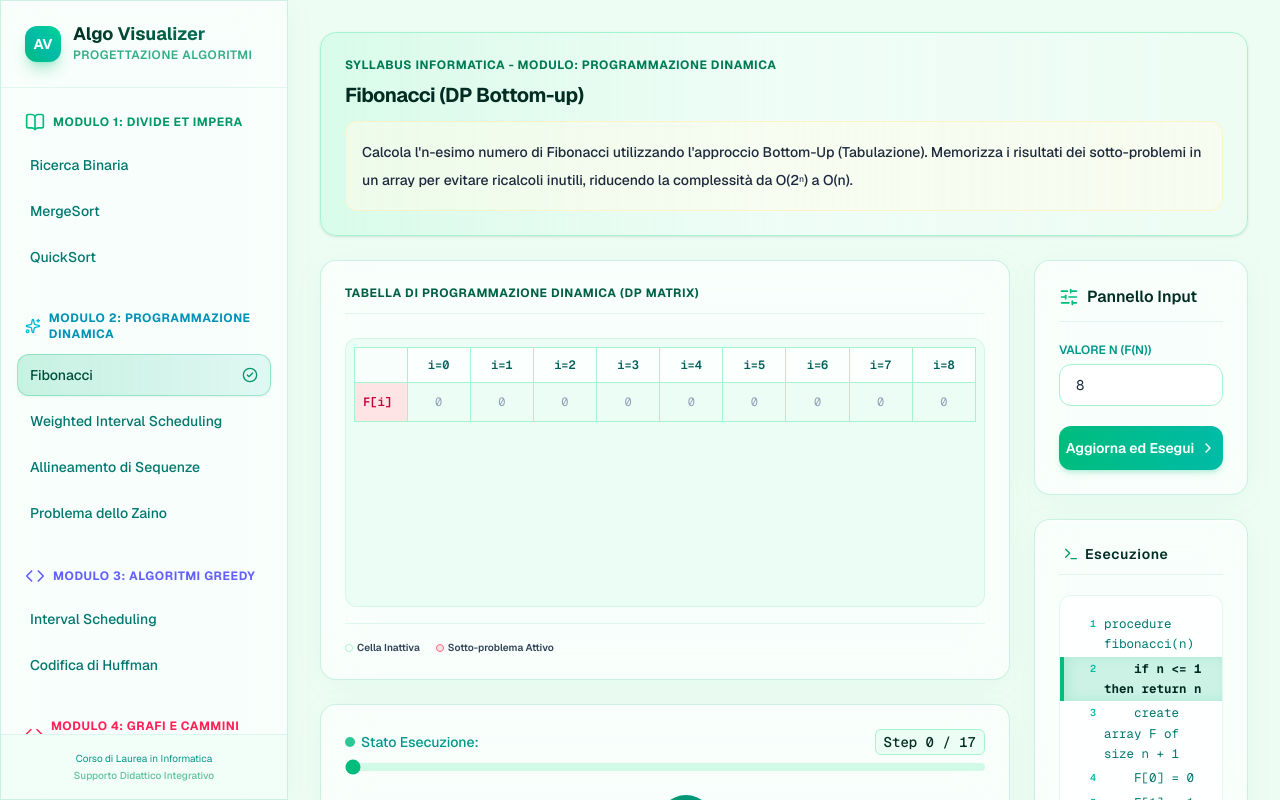
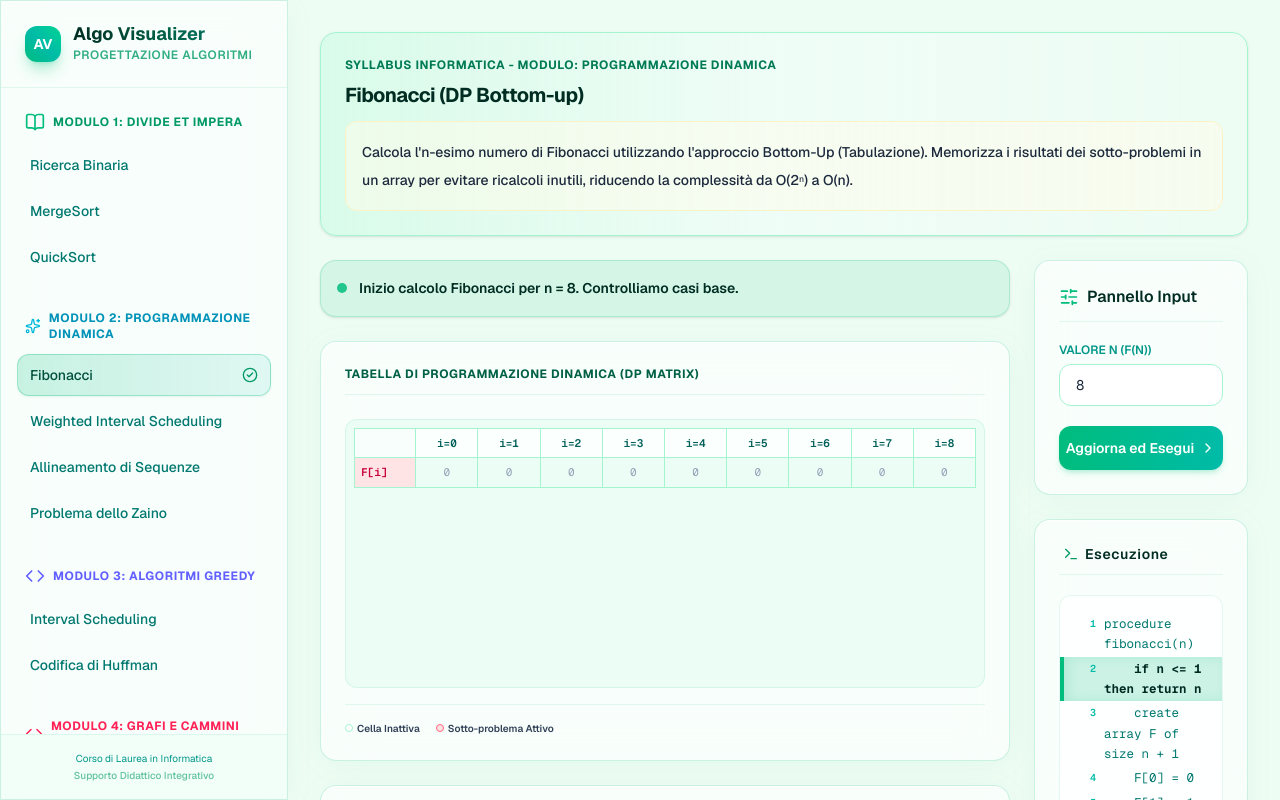
Before and after one commit to Astappetto02/algo-visualizer, a Next.js app: page / in a window 1280 px wide. Both pictures are taken after a click on the button "Fibonacci". Built offline with nearby package versions, Linux system fonts and the light colour scheme.

Commit message:
feat: implement DP grid scaling and Sequence Alignment backtracking

```diff
--- a/src/algorithms/dynamicProgramming.ts
+++ b/src/algorithms/dynamicProgramming.ts
@@ -360,7 +360,8 @@ export function generateSequenceAlignmentSnapshots(
     description: string,
     activeRow: number | null,
     activeCol: number | null,
-    variables: Record<string, any> = {}
+    variables: Record<string, any> = {},
+    gridPath?: { r: number; c: number }[]
   ) => {
     snapshots.push({
       grid: dp.map(row => [...row]),
@@ -368,6 +369,7 @@ export function generateSequenceAlignmentSnapshots(
       colLabels,
       activeRow,
       activeCol,
+      gridPath: gridPath ? [...gridPath] : undefined,
       codeLine,
       description,
       variables: {
@@ -425,7 +427,109 @@ export function generateSequenceAlignmentSnapshots(
     }
   }
 
-  addSnapshot(11, `Costo minimo di allineamento finale calcolato: dp[m][n] = ${dp[m][n]}`, m, n);
+  // Backtracking to find the alignment
+  let iBack = m;
+  let jBack = n;
+  const alignedXList: string[] = [];
+  const alignedYList: string[] = [];
+  const path: { r: number; c: number }[] = [{ r: iBack, c: jBack }];
+
+  const getAlignmentStrings = (currI: number, currJ: number) => {
+    const prefixX = X.slice(0, currI).split('').join(' ');
+    const prefixY = Y.slice(0, currJ).split('').join(' ');
+    const suffixX = [...alignedXList].reverse().join(' ');
+    const suffixY = [...alignedYList].reverse().join(' ');
+    return {
+      "Allineamento X": (prefixX ? prefixX + ' ' : '') + (suffixX ? '➔ ' + suffixX : ''),
+      "Allineamento Y": (prefixY ? prefixY + ' ' : '') + (suffixY ? '➔ ' + suffixY : '')
+    };
+  };
+
+  addSnapshot(11, `Costo minimo di allineamento finale calcolato: dp[m][n] = ${dp[m][n]}. Avviamo il backtracking per ricostruire l'allineamento ottimo.`, iBack, jBack, {
+    ...getAlignmentStrings(iBack, jBack),
+    "Stato": "Inizio Backtracking"
+  }, path);
+
+  while (iBack > 0 || jBack > 0) {
+    const charX = iBack > 0 ? X[iBack - 1] : '';
+    const charY = jBack > 0 ? Y[jBack - 1] : '';
+
+    // 1. Check Diagonal (Match/Mismatch)
+    if (iBack > 0 && jBack > 0) {
+      const matchScore = getMatchScore(charX, charY);
+      if (dp[iBack][jBack] === dp[iBack - 1][jBack - 1] + matchScore) {
+        alignedXList.push(charX);
+        alignedYList.push(charY);
+        iBack--;
+        jBack--;
+        path.push({ r: iBack, c: jBack });
+        addSnapshot(
+          11,
+          `Backtracking: dp[${iBack + 1}][${jBack + 1}] (${dp[iBack + 1][jBack + 1]}) deriva da Diag dp[${iBack}][${jBack}] (${dp[iBack][jBack]}) + costo ${charX === charY ? 'Match' : 'Mismatch'} (${matchScore}). Scegliamo di allineare '${charX}' con '${charY}'.`,
+          iBack,
+          jBack,
+          {
+            ...getAlignmentStrings(iBack, jBack),
+            "Scelta": charX === charY ? `Match ('${charX}')` : `Mismatch ('${charX}' ↔ '${charY}')`
+          },
+          path
+        );
+        continue;
+      }
+    }
+
+    // 2. Check Up (Deletion / Gap in Y)
+    if (iBack > 0 && dp[iBack][jBack] === dp[iBack - 1][jBack] + GAP) {
+      alignedXList.push(charX);
+      alignedYList.push('-');
+      iBack--;
+      path.push({ r: iBack, c: jBack });
+      addSnapshot(
+        11,
+        `Backtracking: dp[${iBack + 1}][${jBack}] (${dp[iBack + 1][jBack]}) deriva da Sopra dp[${iBack}][${jBack}] (${dp[iBack][jBack]}) + costo Gap (${GAP}). Scegliamo di inserire un gap '-' in Y.`,
+        iBack,
+        jBack,
+        {
+          ...getAlignmentStrings(iBack, jBack),
+          "Scelta": `Gap in Y (X='${charX}')`
+        },
+        path
+      );
+      continue;
+    }
+
+    // 3. Check Left (Insertion / Gap in X)
+    if (jBack > 0 && dp[iBack][jBack] === dp[iBack][jBack - 1] + GAP) {
+      alignedXList.push('-');
+      alignedYList.push(charY);
+      jBack--;
+      path.push({ r: iBack, c: jBack });
+      addSnapshot(
+        11,
+        `Backtracking: dp[${iBack}][${jBack + 1}] (${dp[iBack][jBack + 1]}) deriva da Sinistra dp[${iBack}][${jBack}] (${dp[iBack][jBack]}) + costo Gap (${GAP}). Scegliamo di inserire un gap '-' in X.`,
+        iBack,
+        jBack,
+        {
+          ...getAlignmentStrings(iBack, jBack),
+          "Scelta": `Gap in X (Y='${charY}')`
+        },
+        path
+      );
+      continue;
+    }
+  }
+
+  // Final snapshot showing the complete alignment and final result
+  const finalX = [...alignedXList].reverse().join(' ');
+  const finalY = [...alignedYList].reverse().join(' ');
+
+  addSnapshot(11, `Backtracking terminato. Allineamento ottimo ricostruito con costo totale = ${dp[m][n]}.`, null, null, {
+    "Allineamento X": finalX,
+    "Allineamento Y": finalY,
+    "Costo Totale": dp[m][n],
+    "Stato": "Completato"
+  }, path);
+
   return snapshots;
 }
 
--- a/src/components/VisualizerCanvas.tsx
+++ b/src/components/VisualizerCanvas.tsx
@@ -220,6 +220,17 @@ export default function VisualizerCanvas({ snapshot, activeAlgoId }: VisualizerC
     if (!grid) return null;
     const { gridPath } = snapshot;
 
+    const numCols = colLabels.length;
+    const numRows = rowLabels.length;
+    const isLarge = numCols > 8 || numRows > 8;
+    const isExtraLarge = numCols > 12 || numRows > 12;
+
+    const textSizeClass = isExtraLarge ? 'text-[9.5px]' : isLarge ? 'text-[11px]' : 'text-[13px]';
+    const paddingClass = isExtraLarge ? 'p-1' : isLarge ? 'p-1.5' : 'p-2.5';
+    const thPaddingClass = isExtraLarge ? 'p-1' : isLarge ? 'p-1.5' : 'p-2';
+    const minWidthClass = isExtraLarge ? 'min-w-[28px]' : isLarge ? 'min-w-[40px]' : 'min-w-[55px]';
+    const headerWidthClass = isExtraLarge ? 'max-w-[70px]' : isLarge ? 'max-w-[100px]' : 'max-w-[140px]';
+
     return (
       <div className="glass-panel rounded-2xl p-6 flex flex-col justify-between min-h-[420px] shadow-xl w-full">
         <div className="border-b border-emerald-500/10 pb-3 mb-6">
@@ -229,12 +240,12 @@ export default function VisualizerCanvas({ snapshot, activeAlgoId }: VisualizerC
         </div>
 
         <div className="flex-1 overflow-auto max-h-[320px] border border-emerald-500/10 rounded-xl bg-emerald-50 p-2">
-          <table className="w-full text-center border-collapse font-mono text-[12px]">
+          <table className={`w-full text-center border-collapse font-mono ${textSizeClass}`}>
             <thead>
               <tr>
-                <th className="p-2 border border-emerald-200 bg-white/60 text-teal-600 select-none"></th>
+                <th className={`${thPaddingClass} border border-emerald-200 bg-white/60 text-teal-600 select-none`}></th>
                 {colLabels.map((col, cIdx) => (
-                  <th key={cIdx} className={`p-2 border border-emerald-200 bg-white/80 font-semibold text-teal-800 min-w-[55px] ${
+                  <th key={cIdx} className={`${thPaddingClass} border border-emerald-200 bg-white/80 font-semibold text-teal-800 ${minWidthClass} ${
                     activeCol === cIdx ? 'text-rose-700 bg-rose-100' : ''
                   }`}>
                     {col}
@@ -248,7 +259,7 @@ export default function VisualizerCanvas({ snapshot, activeAlgoId }: VisualizerC
 
                 return (
                 <tr key={rIdx} className="hover:bg-emerald-100/50 transition-colors">
-                  <td className={`p-2 border border-emerald-200 font-semibold text-left select-none max-w-[140px] truncate transition-colors ${
+                  <td className={`${thPaddingClass} border border-emerald-200 font-semibold text-left select-none ${headerWidthClass} truncate transition-colors ${
                     activeRow === rIdx
                       ? 'text-rose-700 bg-rose-100'
                       : isSelectedRow
@@ -277,7 +288,7 @@ export default function VisualizerCanvas({ snapshot, activeAlgoId }: VisualizerC
                     }
 
                     return (
-                      <td key={cIdx} className={`p-2.5 border border-emerald-200 transition-all font-mono ${cellColor} ${cellBg}`}>
+                      <td key={cIdx} className={`${paddingClass} border border-emerald-200 transition-all font-mono ${cellColor} ${cellBg}`}>
                         {cell === Infinity ? '∞' : cell}
                       </td>
                     );
@@ -555,6 +566,7 @@ export default function VisualizerCanvas({ snapshot, activeAlgoId }: VisualizerC
   // ==========================================
   // ROUTER VISUALIZATION CHANGER
   // ==========================================
+  const renderContent = () => {
     if (grid && intervals && intervals.length > 0) {
       return (
         <div className="flex flex-col gap-6 w-full">
@@ -568,4 +580,19 @@ export default function VisualizerCanvas({ snapshot, activeAlgoId }: VisualizerC
     if (intervals && intervals.length > 0) return renderTimeline();
     if (huffmanNodes && huffmanNodes.length > 0) return renderHuffmanTree();
     return renderBars();
+  };
+
+  return (
+    <div className="flex flex-col gap-6 w-full animate-fadeIn">
+      {description && (
+        <div className="bg-emerald-500/10 border border-emerald-500/20 rounded-2xl p-4 flex items-start gap-3 shadow-sm select-text">
+          <div className="w-2.5 h-2.5 rounded-full bg-emerald-500 animate-pulse mt-1.5 shrink-0" />
+          <p className="text-sm font-semibold text-emerald-950 leading-relaxed">
+            {description}
+          </p>
+        </div>
+      )}
+      {renderContent()}
+    </div>
+  );
 }
```
Lines whose indentation alone changed are shown as unchanged.
